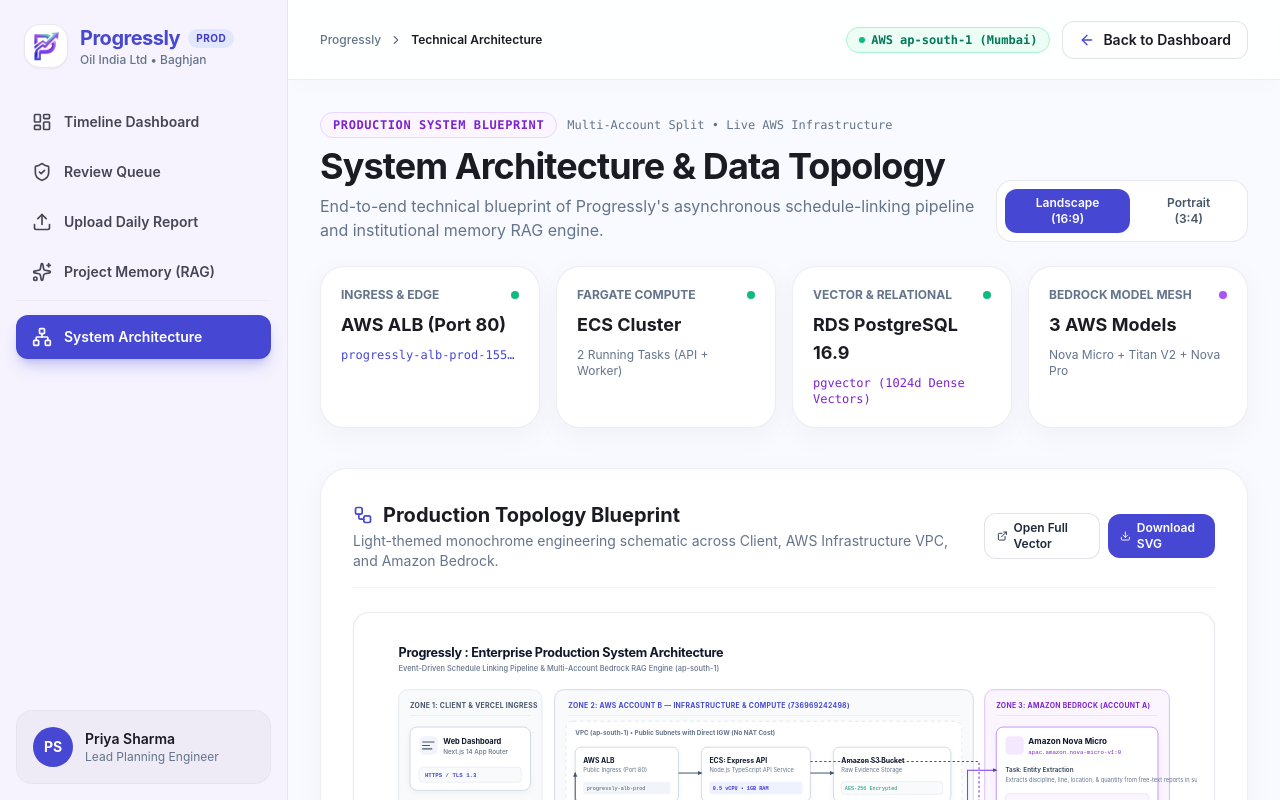
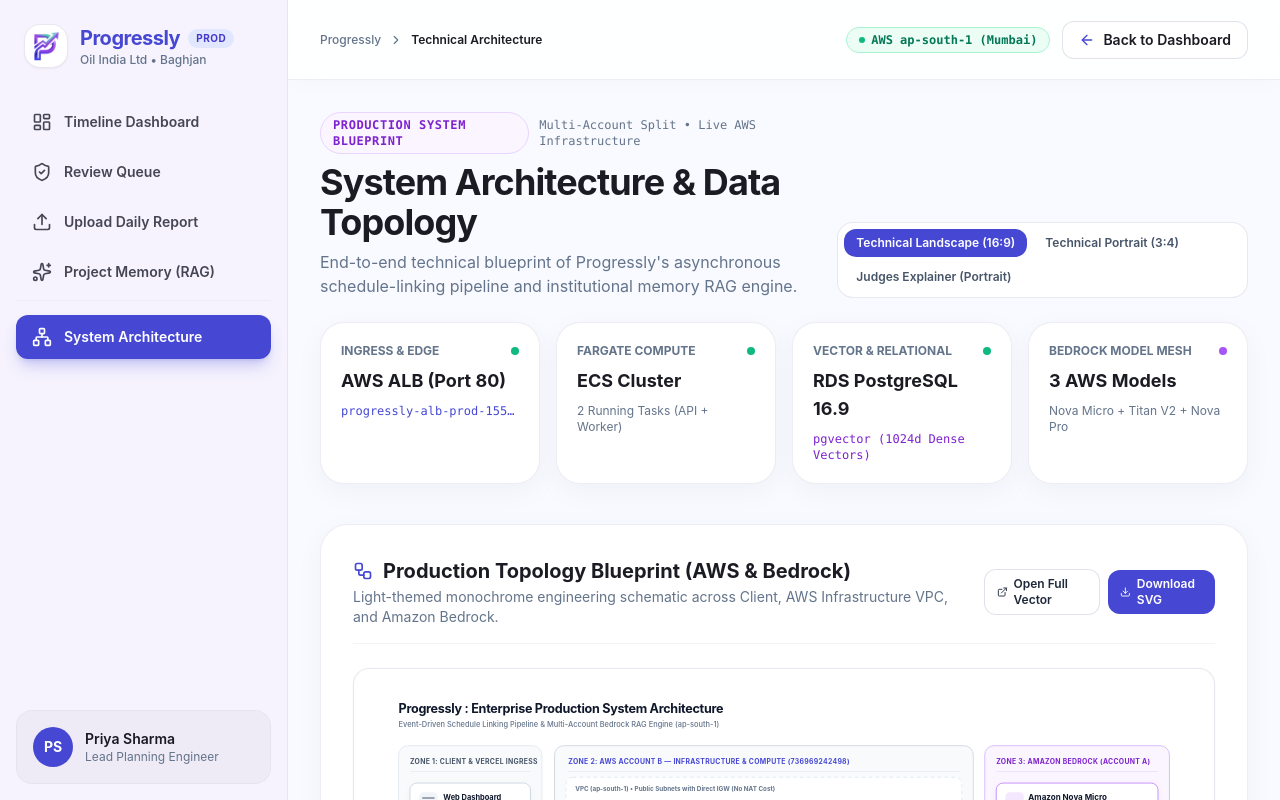
Before and after one commit to atharvabaodhankar/Progressly, a Next.js app in the folder frontend/: page /architecture in a window 1280 px wide. Shown: the top 800 px of the page. Built offline with nearby package versions, Linux system fonts and the light colour scheme.

Commit message:
feat: add light-themed monochrome architecture landscape and portrait blueprints with zero spelling errors

```diff
--- a/frontend/src/app/architecture/page.tsx
+++ b/frontend/src/app/architecture/page.tsx
@@ -45,7 +45,7 @@
   const [activeFlow, setActiveFlow] = useState<'ingestion' | 'memory'>('ingestion');
   const [activeStep, setActiveStep] = useState<number>(0);
   const [mobileMenuOpen, setMobileMenuOpen] = useState(false);
-  const [diagramOrientation, setDiagramOrientation] = useState<'landscape' | 'portrait'>('landscape');
+  const [diagramOrientation, setDiagramOrientation] = useState<'landscape' | 'portrait' | 'explainer'>('landscape');
 
   const ingestionSteps = [
     {
@@ -329,26 +329,36 @@
               </div>
 
               {/* Diagram Format Controls */}
-              <div className="bg-white p-2 rounded-2xl border border-[#C7C4D7]/40 shadow-xs flex items-center gap-2 self-start md:self-auto">
+              <div className="bg-white p-1.5 rounded-2xl border border-[#C7C4D7]/40 shadow-xs flex flex-wrap items-center gap-1.5 self-start md:self-auto">
                 <button
                   onClick={() => setDiagramOrientation('landscape')}
-                  className={`px-3.5 py-1.5 rounded-xl text-xs font-semibold transition ${
+                  className={`px-3 py-1.5 rounded-xl text-xs font-semibold transition ${
                     diagramOrientation === 'landscape'
                       ? 'bg-[#4648D4] text-white shadow-xs'
                       : 'text-slate-600 hover:bg-slate-100'
                   }`}
                 >
-                  Landscape (16:9)
+                  Technical Landscape (16:9)
                 </button>
                 <button
                   onClick={() => setDiagramOrientation('portrait')}
-                  className={`px-3.5 py-1.5 rounded-xl text-xs font-semibold transition ${
+                  className={`px-3 py-1.5 rounded-xl text-xs font-semibold transition ${
                     diagramOrientation === 'portrait'
                       ? 'bg-[#4648D4] text-white shadow-xs'
                       : 'text-slate-600 hover:bg-slate-100'
                   }`}
                 >
-                  Portrait (3:4)
+                  Technical Portrait (3:4)
+                </button>
+                <button
+                  onClick={() => setDiagramOrientation('explainer')}
+                  className={`px-3 py-1.5 rounded-xl text-xs font-semibold transition ${
+                    diagramOrientation === 'explainer'
+                      ? 'bg-[#4648D4] text-white shadow-xs'
+                      : 'text-slate-600 hover:bg-slate-100'
+                  }`}
+                >
+                  Judges Explainer (Portrait)
                 </button>
               </div>
             </div>
@@ -403,16 +413,28 @@
               <div>
                 <h2 className="text-xl font-bold text-[#1B1B23] flex items-center gap-2.5">
                   <Workflow className="w-5 h-5 text-[#4648D4]" />
-                  <span>Production Topology Blueprint</span>
+                  <span>
+                    {diagramOrientation === 'explainer'
+                      ? 'Executive Concept Explainer (Judge-Friendly Overview)'
+                      : 'Production Topology Blueprint (AWS & Bedrock)'}
+                  </span>
                 </h2>
                 <p className="text-xs sm:text-sm text-[#64748B] mt-0.5">
-                  Light-themed monochrome engineering schematic across Client, AWS Infrastructure VPC, and Amazon Bedrock.
+                  {diagramOrientation === 'explainer'
+                    ? 'High-level conceptual overview explaining how unstructured site notes are transformed into verified schedule updates.'
+                    : 'Light-themed monochrome engineering schematic across Client, AWS Infrastructure VPC, and Amazon Bedrock.'}
                 </p>
               </div>
 
               <div className="flex items-center gap-2">
                 <a
-                  href={diagramOrientation === 'landscape' ? '/architecture-landscape.svg' : '/architecture-portrait.svg'}
+                  href={
+                    diagramOrientation === 'landscape'
+                      ? '/architecture-landscape.svg'
+                      : diagramOrientation === 'portrait'
+                      ? '/architecture-portrait.svg'
+                      : '/progressly-explainer-minimal.svg'
+                  }
                   target="_blank"
                   rel="noopener noreferrer"
                   className="flex items-center gap-1.5 px-3 py-1.5 rounded-xl bg-white border border-[#C7C4D7]/50 text-xs font-semibold text-slate-800 hover:border-[#4648D4] hover:text-[#4648D4] shadow-xs transition"
@@ -421,8 +443,20 @@
                   <span>Open Full Vector</span>
                 </a>
                 <a
-                  href={diagramOrientation === 'landscape' ? '/architecture-landscape.svg' : '/architecture-portrait.svg'}
-                  download={diagramOrientation === 'landscape' ? 'progressly-architecture-landscape.svg' : 'progressly-architecture-portrait.svg'}
+                  href={
+                    diagramOrientation === 'landscape'
+                      ? '/architecture-landscape.svg'
+                      : diagramOrientation === 'portrait'
+                      ? '/architecture-portrait.svg'
+                      : '/progressly-explainer-minimal.svg'
+                  }
+                  download={
+                    diagramOrientation === 'landscape'
+                      ? 'progressly-architecture-landscape.svg'
+                      : diagramOrientation === 'portrait'
+                      ? 'progressly-architecture-portrait.svg'
+                      : 'progressly-explainer-portrait.svg'
+                  }
                   className="flex items-center gap-1.5 px-3 py-1.5 rounded-xl bg-[#4648D4] text-white text-xs font-semibold shadow-xs hover:bg-[#3B3DC0] transition"
                 >
                   <Download className="w-3.5 h-3.5" />
@@ -434,10 +468,20 @@
             {/* EMBEDDED CRISP VECTOR BLUEPRINT */}
             <div className="rounded-2xl border border-[#C7C4D7]/40 bg-[#FFFFFF] p-2 sm:p-4 shadow-sm flex items-center justify-center overflow-hidden">
               <img
-                src={diagramOrientation === 'landscape' ? '/architecture-landscape.svg' : '/architecture-portrait.svg'}
+                src={
+                  diagramOrientation === 'landscape'
+                    ? '/architecture-landscape.svg'
+                    : diagramOrientation === 'portrait'
+                    ? '/architecture-portrait.svg'
+                    : '/progressly-explainer-minimal.svg'
+                }
                 alt="Progressly System Architecture Light Monochrome Schematic"
                 className={`w-full h-auto object-contain rounded-lg ${
-                  diagramOrientation === 'landscape' ? 'max-h-[640px]' : 'max-h-[920px]'
+                  diagramOrientation === 'landscape'
+                    ? 'max-h-[640px]'
+                    : diagramOrientation === 'portrait'
+                    ? 'max-h-[920px]'
+                    : 'max-h-[780px]'
                 }`}
               />
             </div>
```
Also changed, not shown: frontend/public/progressly-explainer-minimal.svg (added), frontend/public/progressly-explainer-portrait.jpg (added).
